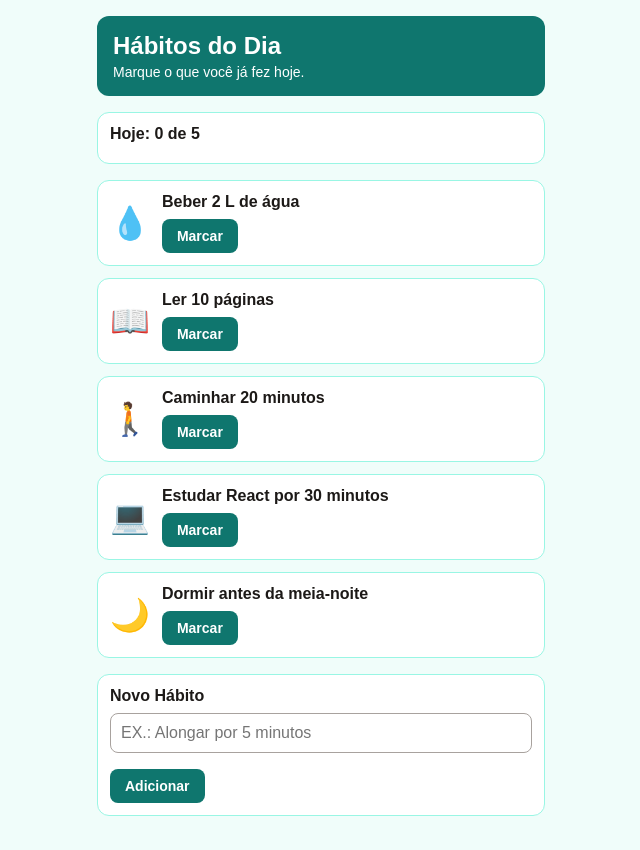
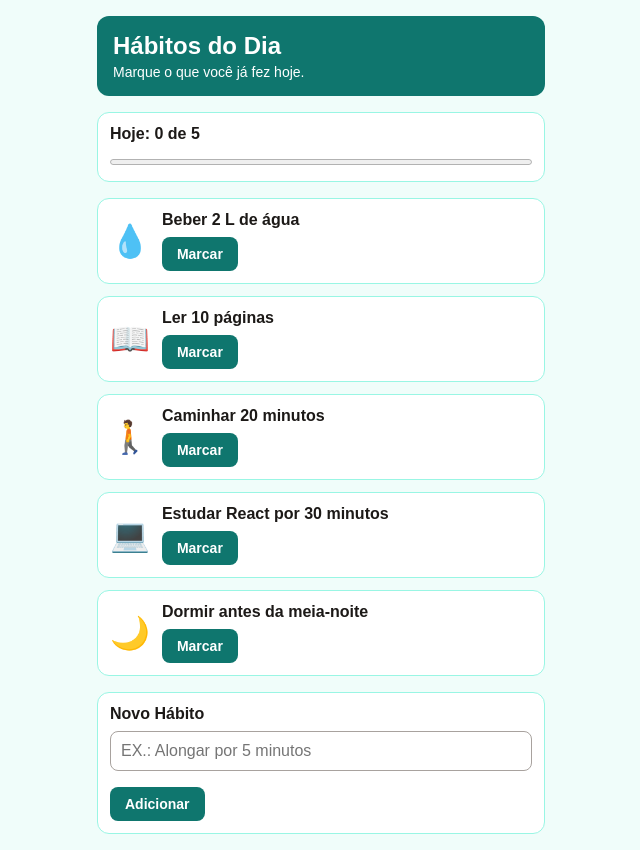
Before and after one commit to vivimake92/02-habitos-do-dia, a React (Vite) app: page / in a window 1280 px wide. Shown: the whole page, without its empty margins (319-959 px from the left). Built offline with nearby package versions, Linux system fonts and the light colour scheme.

Commit message:
feat: enhance Counter component with progress bar styling

```diff
--- a/src/components/Counter/counter.css
+++ b/src/components/Counter/counter.css
@@ -10,3 +10,9 @@
   margin-bottom: 8px;
   font-weight: bold;
 }
+
+.daily-progress progress {
+  width: 100%;
+  height: 12px;
+  accent-color: #0f766e;
+}
--- a/src/components/Counter/index.jsx
+++ b/src/components/Counter/index.jsx
@@ -6,6 +6,7 @@ export function Counter({ doneCount, total }) {
       <p>
         Hoje: {doneCount} de {total}
       </p>
+      <progress value={doneCount} max={total} />
     </section>
   );
 }
```
